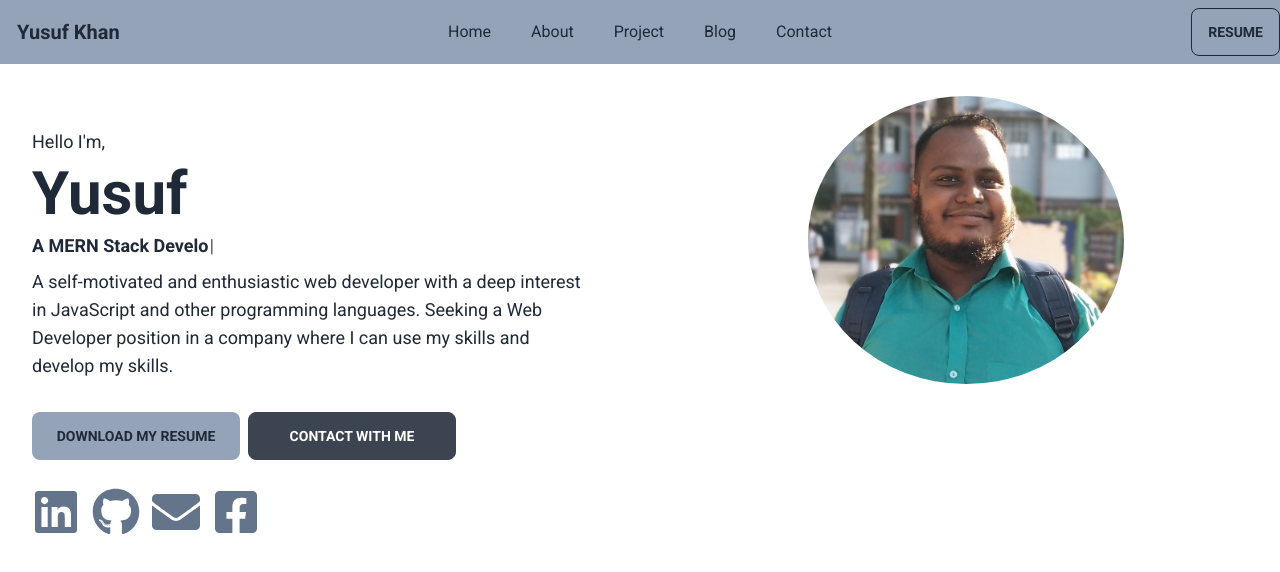
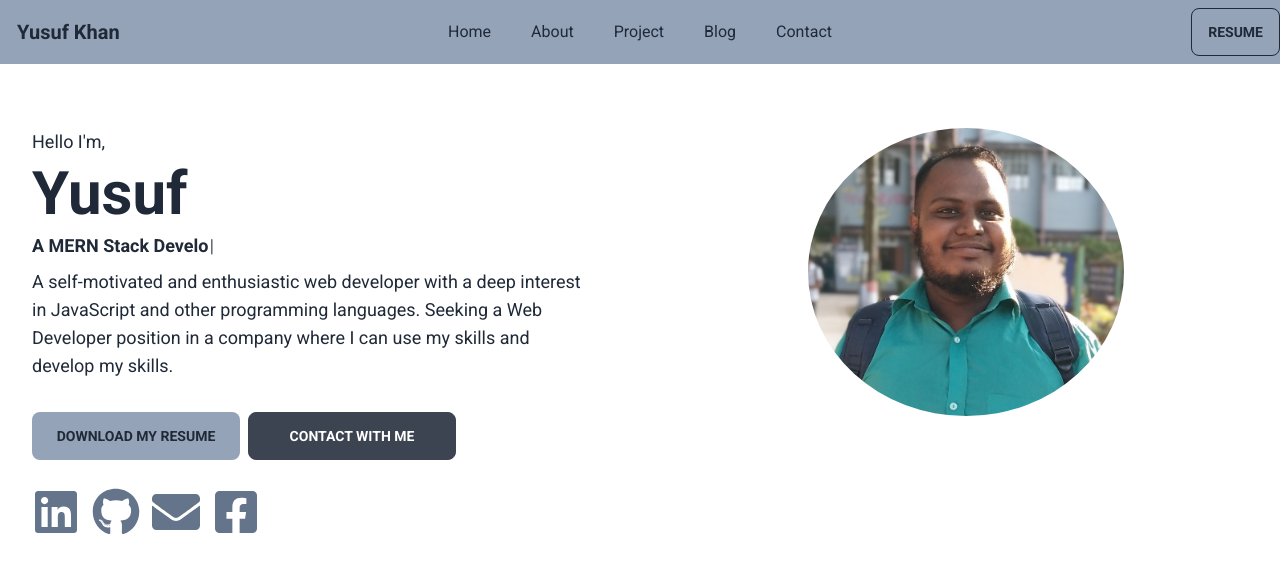
Before and after one commit to yusuf-khan-swd/yusuf-khan-swd, a React (Create React App) app: page / in a window 1280 px wide. Shown: the top 572 px of the page. Built offline with nearby package versions, Linux system fonts and the light colour scheme; no server answers; what react-photo-view would draw is missing.

Commit message:
added padding to image

```diff
--- a/src/Pages/Home/Banner/Banner.js
+++ b/src/Pages/Home/Banner/Banner.js
@@ -75,7 +75,7 @@ const Banner = () => {
             </div>
           </div>
         </div>
-        <div className="rounded-lg flex justify-center items-center lg:items-start">
+        <div className="rounded-lg flex justify-center items-center md:items-start p-8">
           <figure>
             <img className="h-72 rounded-[100%]" src={myPic} alt="Yusuf" />
           </figure>
```
